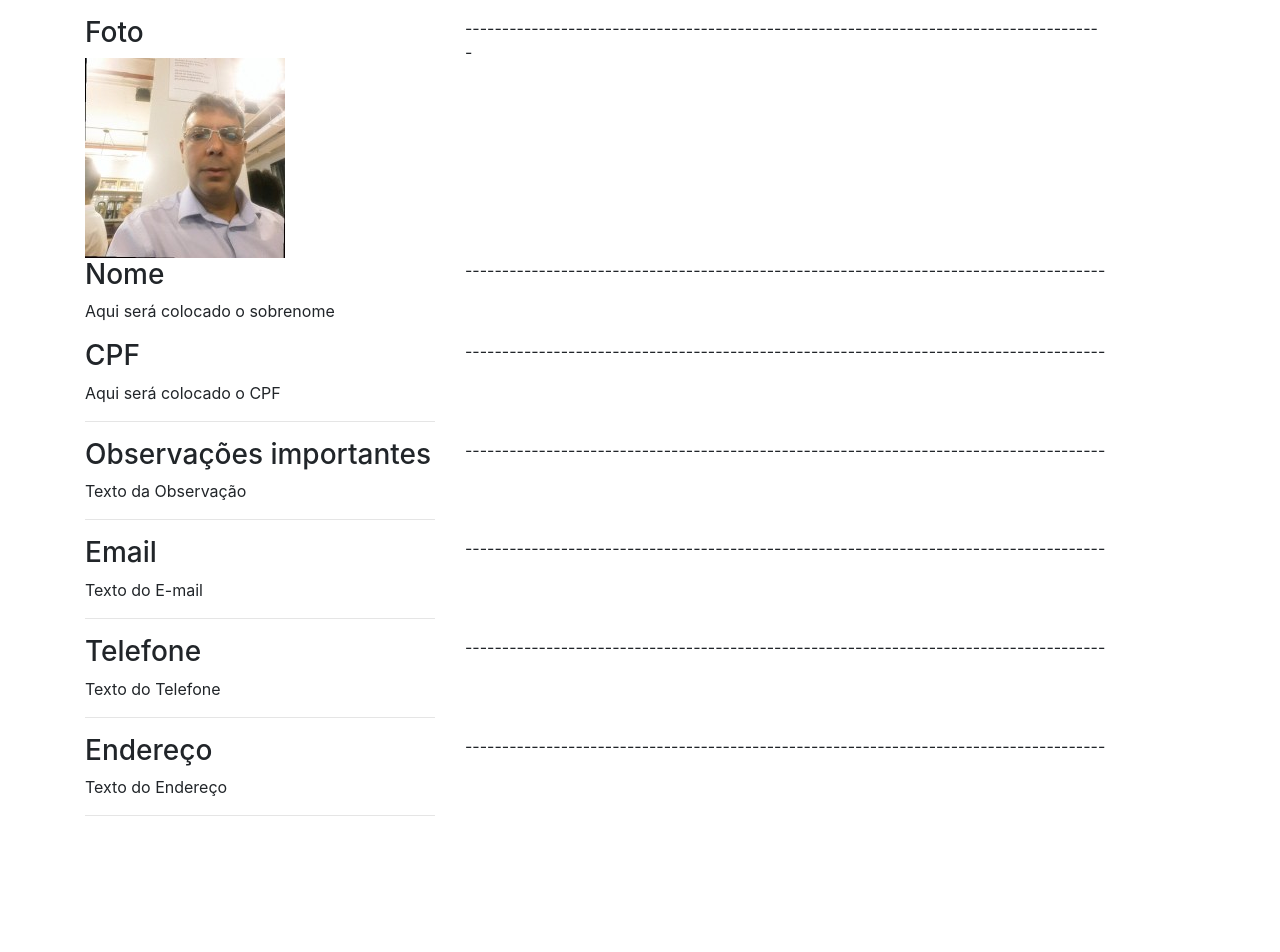
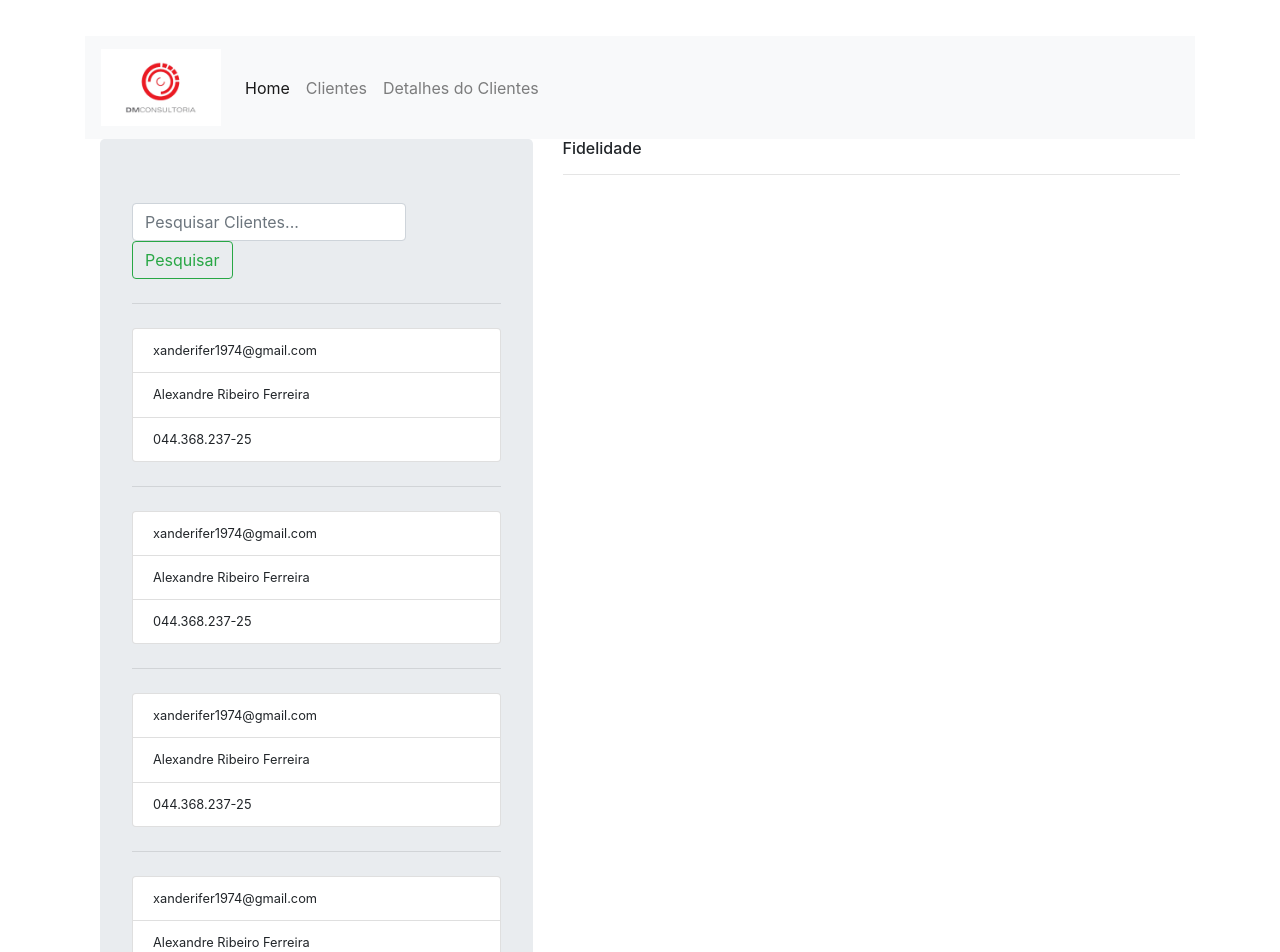
Before and after one commit to xanderifer1974/DesafioDmConsultoria, an Angular app in the folder dm-consultoria/: page / in a window 1280 px wide. Shown: the part 240-1192 px from the top of the page. Before the commit the page ends 1072 px from the top, so only its background shows below. Built offline with nearby package versions, Linux system fonts and the light colour scheme.

Commit message:
layout primeira parte

```diff
--- a/dm-consultoria/src/app/app.component.html
+++ b/dm-consultoria/src/app/app.component.html
@@ -1,81 +1,91 @@
-<!--The content below is only a placeholder and can be replaced.-->
-<div class="jumbotron text-center">
-  <h1>DM Consultoria</h1>
-  <p>Gerênciamento de Clientes</p>
+<!--------------HEADER--- ------------------>
+<header class="p-5">
+    <div class="container text-center">
+        <img src="assets/dmconsultoria.png" alt="Logo Dm Consultoria" width="280" >
     </div>
+ </header>
+<!--------------FIM HEADER--- ------------------>
+<!-------------NAVBAR---------------------------->
+<div class="container">
+<nav class="navbar navbar-expand-lg navbar-light bg-light">
+    <a class="navbar-brand" href="#"> <img src="assets/dmconsultoria.png" alt="Logo Dm Consultoria" width="120" > </a>
+    <button class="navbar-toggler" type="button" data-toggle="collapse" data-target="#navbarSupportedContent" aria-controls="navbarSupportedContent" aria-expanded="false" aria-label="Toggle navigation">
+      <span class="navbar-toggler-icon"></span>
+    </button>
 
-<div class="container">
+    <div class="collapse navbar-collapse" id="navbarSupportedContent">
+      <ul class="navbar-nav mr-auto">
+        <li class="nav-item active">
+          <a class="nav-link" href="#">Home <span class="sr-only">(current)</span></a>
+        </li>
+        <li class="nav-item">
+          <a class="nav-link" href="#">Clientes</a>
+        </li>
+        <li class="nav-item">
+            <a class="nav-link" href="#">Detalhes do Clientes</a>
+          </li>
+      </ul>
+    </div>
+  </nav>
+<!------------- FIM NAVBAR----------------------->
+<!--------------CONTEUDO ------------------------>
+<div class="container mb-5">
     <div class="row">
-    <div class="col-md-4">
-     <div class="well">
-      <h3>Foto</h3>
-      <img src="assets/foto.jpg" class="img-circle">
+       <div class="col-md-5">
+          <div class="jumbotron h-100 mb-0">
+              <form class="form-inline my-2 my-lg-0">
+                  <input class="form-control mr-sm-2" type="search" placeholder="Pesquisar Clientes..." aria-label="Search">
+                  <button class="btn btn-outline-success my-2 my-sm-0" type="submit">Pesquisar</button>
+               </form>
+             <!-- <h1 class="display-5">Hello, world!</h1> -->
+             <hr class="my-4">
+             <ul class="list-group">
+                <li class="list-group-item small">xanderifer1974@gmail.com</li>
+                <li class="list-group-item small">Alexandre Ribeiro Ferreira</li>
+                <li class="list-group-item small">044.368.237-25</li>
+              </ul>
+             <hr class="my-4">
+             <ul class="list-group">
+                <li class="list-group-item small">xanderifer1974@gmail.com</li>
+                <li class="list-group-item small">Alexandre Ribeiro Ferreira</li>
+                <li class="list-group-item small">044.368.237-25</li>
+              </ul>
+             <hr class="my-4">
+             <ul class="list-group">
+                <li class="list-group-item small">xanderifer1974@gmail.com</li>
+                <li class="list-group-item small">Alexandre Ribeiro Ferreira</li>
+                <li class="list-group-item small">044.368.237-25</li>
+              </ul>
+             <hr class="my-4">
+             <ul class="list-group">
+                <li class="list-group-item small">xanderifer1974@gmail.com</li>
+                <li class="list-group-item small">Alexandre Ribeiro Ferreira</li>
+                <li class="list-group-item small">044.368.237-25</li>
+              </ul>
+             <hr class="my-4">
           </div>
        </div>
        <div class="col-md-7">
-      <p>---------------------------------------------------------------------------------------</p>
+          <div class="h-100 mb-0">
+             <h6 class="display-6">Fidelidade</h6>
+             <hr style="color: gray">
+             <!---------->
+
+             <!---------->
           </div>
        </div>
-  <div class="row">
-    <div class="col-lg-4">
-      <h3>Nome</h3>
-      <p>Aqui será colocado o sobrenome</p>
-    </div>
-    <div class="col-lg-8">
-      <p>---------------------------------------------------------------------------------------</p>
     </div>
  </div>
+ <!-------------- FIM CONTEUDO ------------->
+ <!---Footer------------------------------->
+ <footer class="py-3   text-muted bg-light">
+    <div class="container">
        <div class="row">
-    <div class="col-lg-4">
-      <h3>CPF</h3>
-      <p>Aqui será colocado o CPF</p>
-      <hr>
-    </div>
-    <div class="col-lg-8">
-      <p>---------------------------------------------------------------------------------------</p>
+          <div class="col-md-12">
+             <p>Todos os direitos reservados</p>
           </div>
        </div>
-  <div class="row">
-    <div class="col-lg-4">
-      <h3>Observações importantes</h3>
-      <p>Texto da Observação</p>
-      <hr>
     </div>
-    <div class="col-lg-8">
-      <p>---------------------------------------------------------------------------------------</p>
+ </footer>
 </div>
-  </div>
-  <div class="row">
-    <div class="col-lg-4">
-      <h3>Email</h3>
-      <p>Texto do E-mail</p>
-      <hr>
-    </div>
-    <div class="col-lg-8">
-      <p>---------------------------------------------------------------------------------------</p>
-    </div>
-  </div>
-  <div class="row">
-    <div class="col-lg-4">
-      <h3>Telefone</h3>
-      <p>Texto do Telefone</p>
-      <hr>
-    </div>
-    <div class="col-lg-8">
-      <p>---------------------------------------------------------------------------------------</p>
-    </div>
-
-  </div>
-  <div class="row">
-    <div class="col-lg-4">
-      <h3>Endereço</h3>
-      <p>Texto do Endereço</p>
-      <hr>
-    </div>
-    <div class="col-lg-8">
-      <p>---------------------------------------------------------------------------------------</p>
-    </div>
-
-  </div>
-
-</div>
+ <!---Fim Footer--------------------------------------------->
```
Also changed, not shown: dm-consultoria/src/assets/dmconsultoria.png (added). Lines whose indentation alone changed are shown as unchanged.
